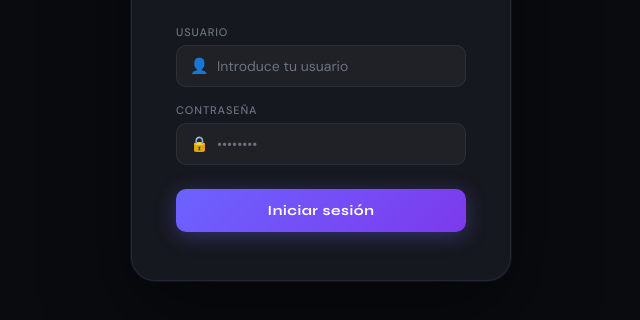
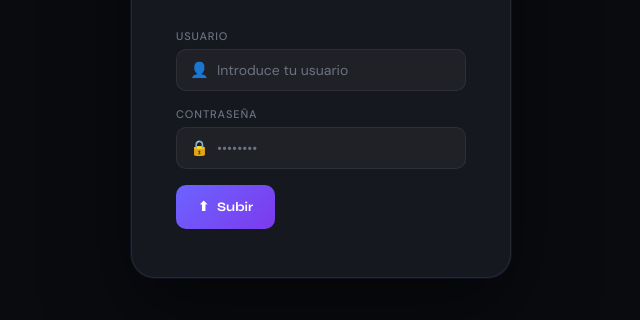
Before and after one commit to Nicodb1210/CloudGram, a website: page public/index.html in a window 1280 px wide. Shown: the part 320-640 px from the top of the page, without its empty margins (319-959 px from the left). Drawn offline with Linux system fonts and the light colour scheme; no server answers.

Commit message:
Update index.html

```diff
--- a/public/index.html
+++ b/public/index.html
@@ -223,7 +223,7 @@ input::placeholder{color:var(--muted);}
   <div class="fwrap"><span class="ficon">👤</span><input type="text" id="lu" placeholder="Introduce tu usuario" autocomplete="username"></div>
   <div class="flabel">Contraseña</div>
   <div class="fwrap"><span class="ficon">🔒</span><input type="password" id="lp" placeholder="••••••••" autocomplete="current-password"></div>
-  <button class="btn-primary" id="lbtn">Iniciar sesión</button>
+  <button class="btn-up" id="upbtn"><span>⬆</span> Subir</button>
   <div class="lerr" id="lerr"></div>
 </div>
 </div>
```
